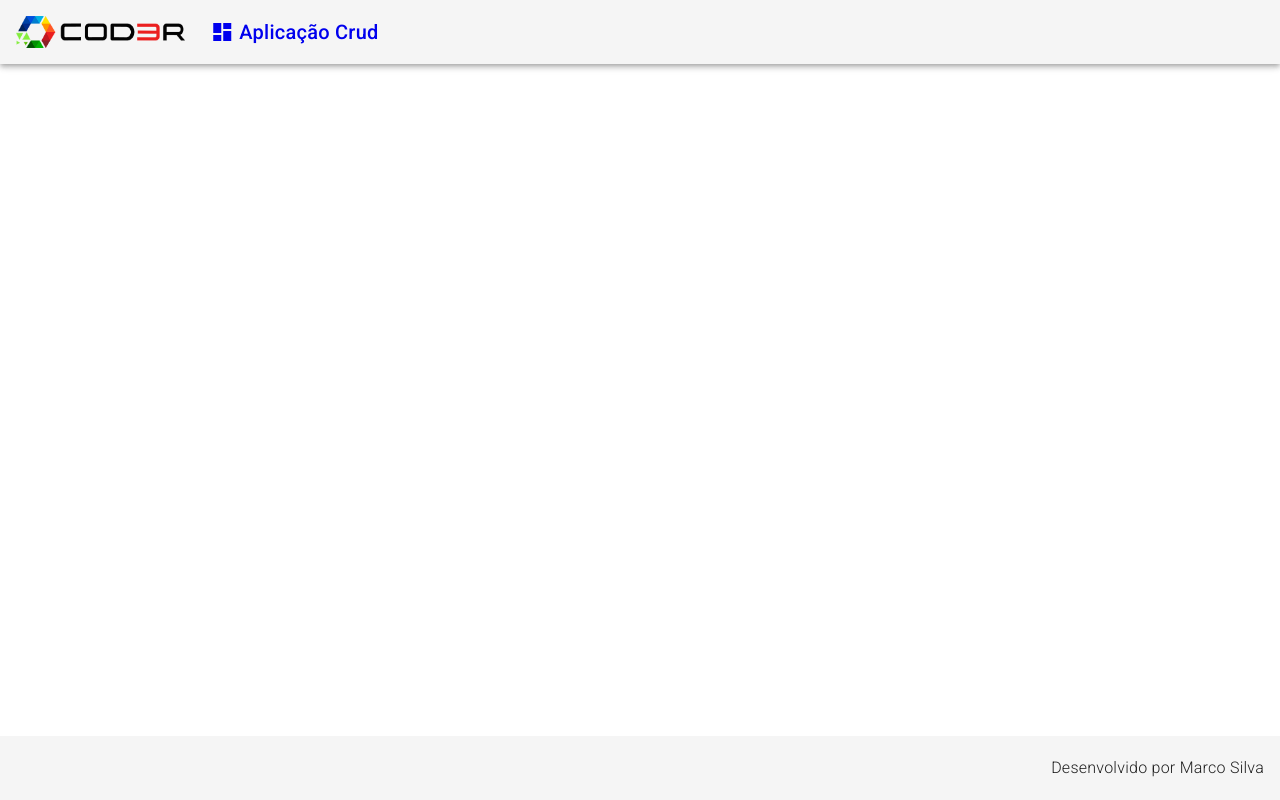
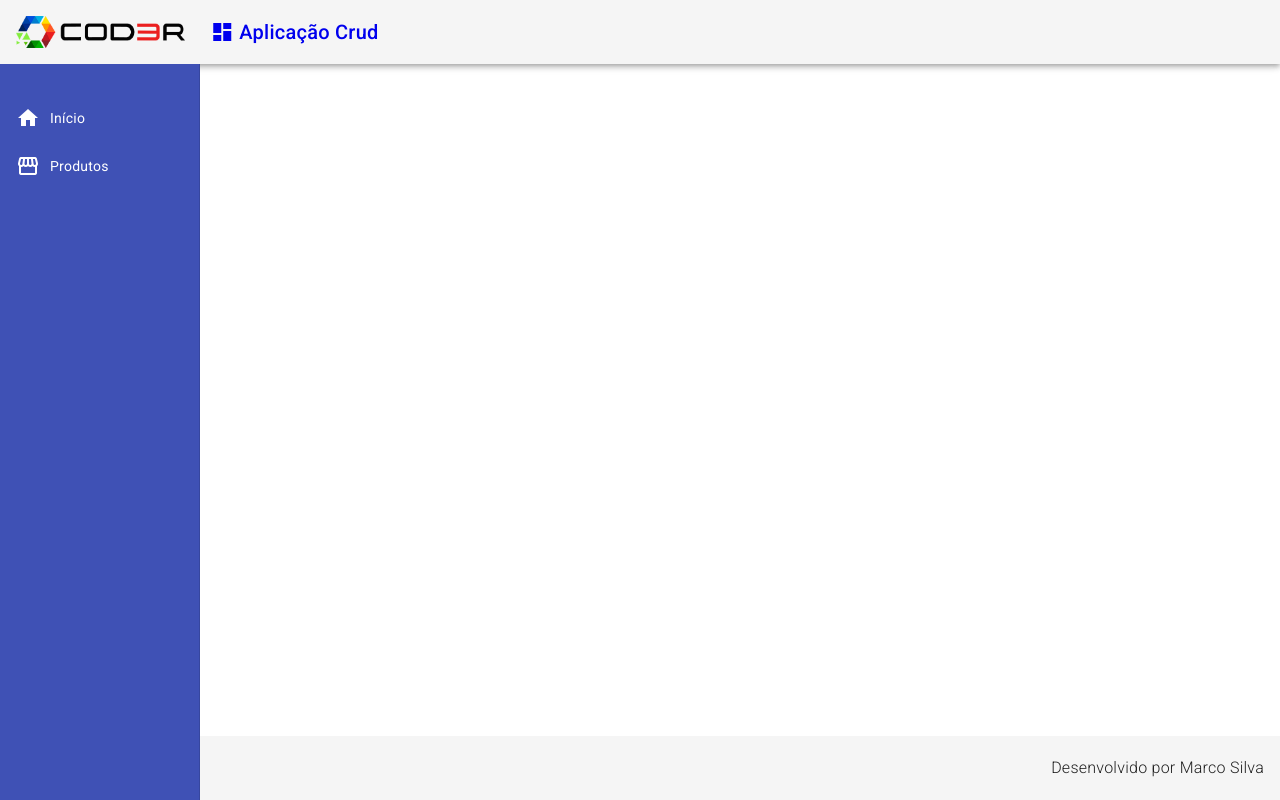
Before and after one commit to MarcoSilva0/angular-product-crud-app, an Angular app: page / in a window 1280 px wide. Built offline with nearby package versions, Linux system fonts and the light colour scheme.

Commit message:
feat: Nav component

```diff
--- a/src/app/app.component.html
+++ b/src/app/app.component.html
@@ -1,3 +1,4 @@
 <app-header></app-header>
+<app-nav></app-nav>
 <router-outlet></router-outlet>
 <app-footer></app-footer>
--- a/src/app/components/template/nav/nav.component.css
+++ b/src/app/components/template/nav/nav.component.css
@@ -0,0 +1,22 @@
+.sidenav {
+    background-color: #3f51b5;
+    width: 200px;
+}
+
+.nav-links {
+    color: #FFF !important;
+    display: flex;
+    position: relative;
+    justify-content: flex-start;
+    overflow: hidden;
+    cursor: pointer;
+    align-items: center;
+}
+
+.sidenav i {
+    padding-right: 10px;
+}
+
+.nav-list {
+    padding-top: 30px;
+}
--- a/src/app/components/template/nav/nav.component.html
+++ b/src/app/components/template/nav/nav.component.html
@@ -1 +1,20 @@
-<p>nav works!</p>
+<mat-sidenav-container class="container">
+  <mat-sidenav
+    class="sidenav"
+    mode="side"
+    opened
+    fixedInViewport="true"
+    fixedTopGap="64"
+  >
+    <mat-nav-list class="nav-list">
+      <a class="mdc-list-item nav-links mat-mdc-list-item-interactive mat-mdc-list-item-single-line mdc-list-item--with-one-line nav-links v-middle">
+        <i class="material-icons"> home </i>
+        Início
+      </a>
+      <a class="mdc-list-item nav-links mat-mdc-list-item-interactive mat-mdc-list-item-single-line mdc-list-item--with-one-line nav-links v-middle">
+        <i class="material-icons"> storefront </i>
+        Produtos
+      </a>
+    </mat-nav-list>
+  </mat-sidenav>
+</mat-sidenav-container>
```
